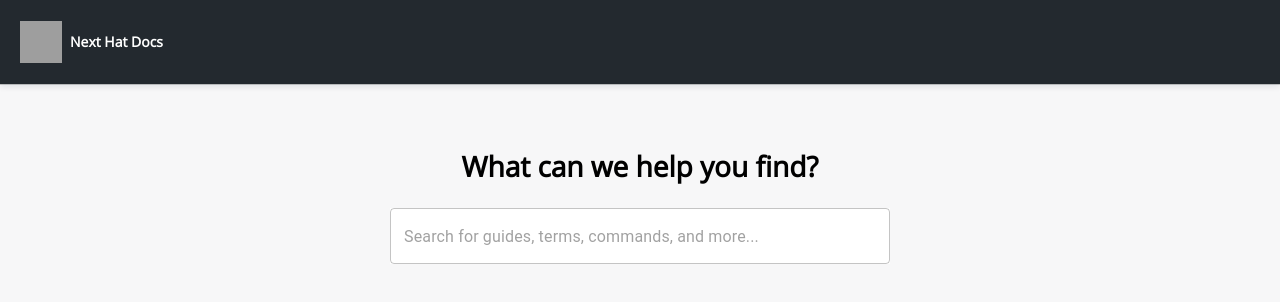
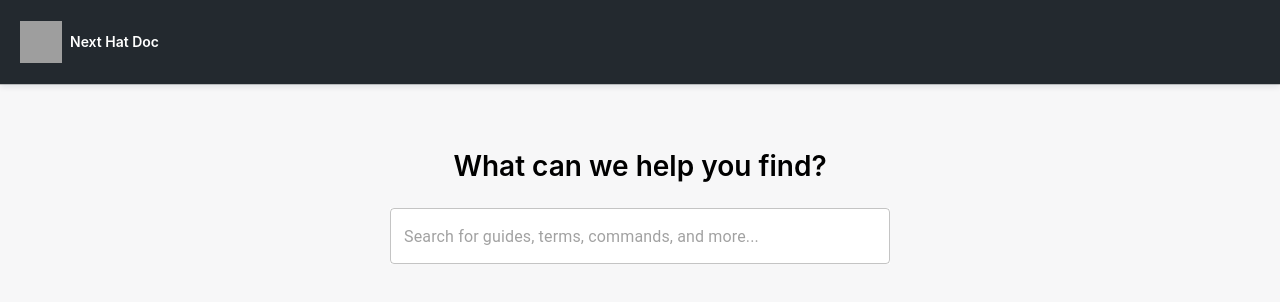
Before and after one commit to leon3s/nxtmdoc, a Next.js app: page / in a window 1280 px wide. Shown: the top 302 px of the page. Built offline with nearby package versions, Linux system fonts and the light colour scheme; grey boxes are pictures that could not be loaded.

Commit message:
[UPDATE] Updated dependencies and fix meta html tag

```diff
--- a/components/Header/Header.tsx
+++ b/components/Header/Header.tsx
@@ -26,7 +26,7 @@ const Header = (props: PropsHeader) => {
               >
                 <Image src="https://download.next-hat.com/ressources/images/logo.png" alt="logo" width={42} height={42} />
                 <Style.HeaderTitle>
-                    Next Hat Docs
+                    Next Hat Doc
                 </Style.HeaderTitle>
               </Style.HeaderTitleLink>
             </Style.ContentHeaderLeft>
--- a/next.config.js
+++ b/next.config.js
@@ -1,5 +1,4 @@
 module.exports = {
-  swc: true,
   reactStrictMode: true,
   compiler: {
     styledComponents: true,
@@ -9,30 +8,4 @@ module.exports = {
     formats: ['image/avif', 'image/webp'],
   },
   env: {},
-  "plugins": [
-    "postcss-flexbugs-fixes",
-    [
-      "postcss-preset-env",
-      {
-        "autoprefixer": {
-          "flexbox": "no-2009"
-        },
-        "stage": 3,
-        "features": {
-          "custom-properties": false
-        }
-      }
-    ],
-    [
-      '@fullhuman/postcss-purgecss',
-      {
-        content: [
-            './pages/**/*.{js,jsx,ts,tsx}',
-            './components/**/*.{js,jsx,ts,tsx}'
-        ],
-        defaultExtractor: content => content.match(/[\w-/:]+(?<!:)/g) || [],
-        safelist: ["html", "body"]
-      }
-    ],
-  ]
 }
--- a/pages/_app.tsx
+++ b/pages/_app.tsx
@@ -36,16 +36,8 @@ class MyApp extends App<AppPropsWithLayout> {
       <ThemeProvider theme={themeDefault}>
         <React.Fragment>
           <Head>
-            <title>Next Hat documentation</title>
-            <meta property="description" content="Welcome on documentation for Next Hat based products and tools such as nanocl and more" />
-            <meta property="keywords" content="nanocl, docker, container, cluster, replication, hight avaibility, daemon, vpn, ipsec, ikev2, cloud, cloud-hybride, hybrid, devops, blazing fast, cicd, qemu, vm, virtual machine" />
             <meta name="viewport" content="width=device-width, user-scalable=no" />
             <link rel="shortcut icon" href="https://download.next-hat.com/ressources/images/logo.png" type="image/png" />
-            <meta property="og:url" content="https://docs.next-hat.com" />
-            <meta property="og:type" content="article" />
-            <meta property="og:title" content="Next Hat documentation" />
-            <meta property="og:description" content="Welcome on documentation for Next Hat based products and tools such as nanocl and more" />
-            <meta property="og:image" content="https://download.next-hat.com/ressources/images/logo.png" />
           </Head>
           <Script async src="https://www.googletagmanager.com/gtag/js?id=G-KRJ1J2E52X" />
           <Script id="google-analitics" async>
--- a/pages/index.tsx
+++ b/pages/index.tsx
@@ -1,4 +1,5 @@
 import React from 'react';
+import Head from 'next/head';
 import Header from '~/components/Header';
 import HomeContainer from '~/containers/Home';
 
@@ -23,6 +24,18 @@ function IndexPage(props: IndexPageProps) {
 IndexPage.getLayout = (Page: typeof IndexPage, props: any) => {
   return (
     <>
+      <Head>
+        <title>Next Hat Doc</title>
+        <meta property="description" content="Welcome on documentation for Next Hat based products and tools such as nanocl and more" />
+        <meta property="keywords" content="nanocl, docker, container, cluster, replication, hight avaibility, daemon, vpn, ipsec, ikev2, cloud, cloud-hybride, hybrid, devops, blazing fast, cicd, qemu, vm, virtual machine" />
+        <meta name="viewport" content="width=device-width, user-scalable=no" />
+        <link rel="shortcut icon" href="https://download.next-hat.com/ressources/images/logo.png" type="image/png" />
+        <meta property="og:url" content="https://docs.next-hat.com" />
+        <meta property="og:type" content="article" />
+        <meta property="og:title" content="Next Hat documentation" />
+        <meta property="og:description" content="Welcome on documentation for Next Hat based products and tools such as nanocl and more" />
+        <meta property="og:image" content="https://download.next-hat.com/ressources/images/logo.png" />
+      </Head>
       <Header {...props} />
       <Page {...props} />
     </>
--- a/server.js
+++ b/server.js
@@ -5,7 +5,7 @@ const next_conf = require('./next.config');
 const { readFileSync, statSync, readdirSync } = require('fs');
 
 const port = +(process.env.PORT || 3001);
-const dev = process.env.NODE_ENV === 'development';
+const dev = process.env.NODE_ENV !== 'production';
 
 const app = next({ dev, dir: __dirname, conf: next_conf });
 const handle = app.getRequestHandler();
--- a/styles/default.css
+++ b/styles/default.css
@@ -1,21 +1,3 @@
-@font-face {
-	font-family: 'Open Sans';
-	font-style: normal;
-	font-weight: 400;
-	font-display: fallback;
-	src: local("Open Sans Regular"), local("OpenSans-Regular"), url("/fonts/opensans.woff2") format("woff2");
-	unicode-range: U+0000-00FF, U+0131, U+0152-0153, U+02BB-02BC, U+02C6, U+02DA, U+02DC, U+2000-206F, U+2074, U+20AC, U+2122, U+2191, U+2193, U+2212, U+2215, U+FEFF, U+FFFD
-}
-
-@font-face {
-	font-family: 'Consolas';
-	font-style: normal;
-	font-weight: 400;
-	font-display: fallback;
-	src: local("Consolas"), local("Consolas"), url("/fonts/Consolas.ttf") format("ttf");
-	unicode-range: U+0000-00FF, U+0131, U+0152-0153, U+02BB-02BC, U+02C6, U+02DA, U+02DC, U+2000-206F, U+2074, U+20AC, U+2122, U+2191, U+2193, U+2212, U+2215, U+FEFF, U+FFFD
-}
-
 html {
   display: flex;
   flex: 1;
@@ -45,7 +27,8 @@ body {
 }
 
 * {
-  font-family: "Open Sans", sans-serif;
+  font-family: -apple-system, BlinkMacSystemFont, Segoe UI, Roboto, Oxygen, Ubuntu,
+    Cantarell, Fira Sans, Droid Sans, Helvetica Neue, sans-serif;
 }
 
 code {
```
Also changed, not shown: package.json (+20 -20 lines), pages/404.tsx (+12 -0 lines), pages/s.tsx (+13 -0 lines), 2 other files (tests, documents, lock files or other folders).
